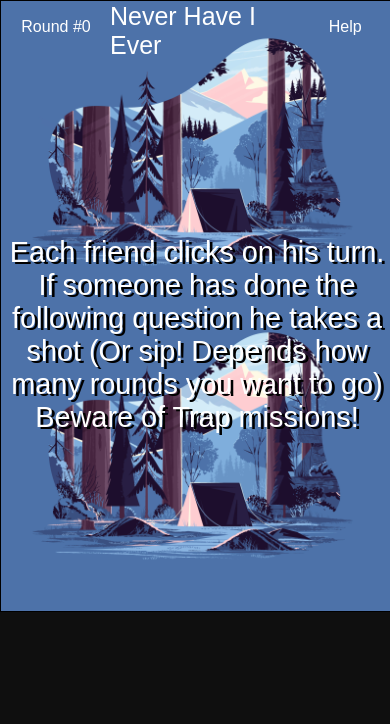
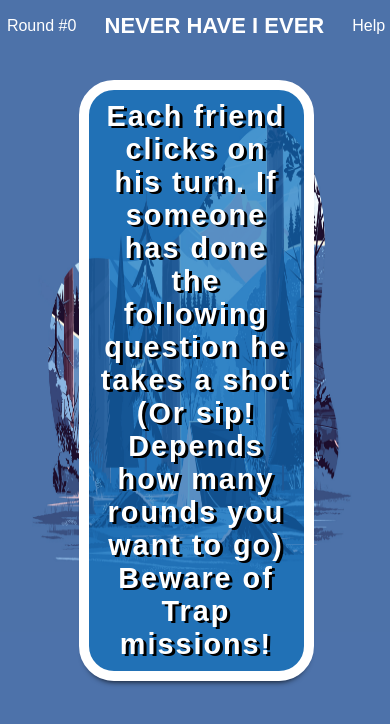
Before and after one commit to elfraim/neverHavei, a React (Create React App) app: page / in a window 390 px wide. Shown: the top 724 px of the page. Built offline with nearby package versions, Linux system fonts and the light colour scheme.

Commit message:
Style changes

```diff
--- a/src/App.css
+++ b/src/App.css
@@ -1,5 +1,5 @@
 body {
-  background-color: #0f0f0f;
+  background-color: #4d72aa;
 }
 
 .App {
@@ -9,10 +9,10 @@ body {
   height: 100%;
   /*background-image: url('./bg.gif');*/
   background-size: 100%;
-  border: 1px solid black;
-  background-color: #0f0f0f;
+  background-color: #4f77b3;
   padding: 1px 1px 1px 1px;
-  background-image: url('./bg.jpg')
+  background-image: url('./bg.jpg');
+  background-size: 100% 100%;
 }
 
 #Card {
@@ -24,19 +24,25 @@ body {
   width: 100%;
   animation-duration: 1s;
   animation-name: bounceIn;
-}
-@media (max-width: 600px) {
-  #Card {
-    align-self: start;
-    height: 550px;
-  }
+  border-radius: 5px;
 }
 
+
 #Card p{
-  grid-area: 2 / 1 / 2 / 4;
+  grid-area: 2 / 1  / 2 / 4;
   padding: 5px 5px 5px 5px;
   color: #ffffff;
   text-shadow: 3px 2px black;
+  font-weight: 900;
+  letter-spacing: 2px;
+  border: 10px solid #039BE5;
+  border-radius: 35px;
+  padding: 10px 10px 10px 10px;
+  width: 50%;
+  justify-self: center;
+  align-self: center;
+  background-color: rgba(13, 112, 189, 0.678);
+  box-shadow: 0px 6px 6px -6px black;
 }
 
 #buttonDiv {
@@ -51,13 +57,30 @@ body {
   padding: 10px 10px 10px 10px;
   animation-duration: 1s;
   animation-name: bounceIn;
+  background-color: #4f77b3;
+  font-weight: 800;
 }
 
 #helpButtonText:hover {
   color: #e91115;
 }
 
-
+/* Mobile */
+@media (max-width: 600px) {
+  #Card {
+    align-self: start;
+    height: 580px;
+    background-image: url('./bg.jpg');
+    background-size: 100% 100%;
+    background-position: center;
+  }
+  .App {
+    background-size: 100% 100%;
+  }
+  #Card p {
+    font-size: 10px;
+  }
+}
 
 /* Animations */
 
--- a/src/App.js
+++ b/src/App.js
@@ -4,13 +4,16 @@ import {HelpButton} from './components/helpButton';
 import {Questions, TrapQuestions} from './data/questions';
 import './App.css';
 
-const titleStyle = {
+let titleStyle = {
   color:      'white',
   gridColumn: '2/4',
   justifySelf: 'center',
   alignSelf: 'center',
-  fontSize: '25px',
-  textDecoration: 'none'
+  fontSize: '22px',
+  textDecoration: 'none',
+  width: '230px',
+  textTransform: 'uppercase',
+  fontWeight: '900'
 }
 class App extends Component {
   constructor(props){
@@ -23,7 +26,8 @@ class App extends Component {
                      'If someone has done the following question ' +
                      'he takes a shot (Or sip! Depends how many rounds you want to go) ' +
                      'Beware of Trap missions!' ,
-        animate: 'bounceIn'
+        animate: 'bounceIn',
+        textColor: 'white'
     }
 }
 
@@ -31,7 +35,8 @@ class App extends Component {
 generateTrap = () => {
   const randIndex = Math.floor(Math.random() * 5);
   this.setState({
-    theQuestion: TrapQuestions[randIndex]
+    theQuestion: TrapQuestions[randIndex],
+    textColor: 'orange'
   })
 }
 
@@ -44,7 +49,8 @@ generateQuestion = () => {
       this.setState({
         theQuestion: 'NEVER HAVE I EVER ' + Questions[index].toUpperCase(),
         roundNumber: this.state.roundNumber + 1,
-        animate: 'bounceIn'
+        animate: 'bounceIn',
+        textColor: 'white'
       })
       Questions.splice(index, 1);
     }
@@ -53,10 +59,14 @@ generateQuestion = () => {
   render() {
     return (
       <div className="App">
-        <a style={titleStyle} href="http://elfraiman.com">Never Have I Ever</a>
-        <p style={{color: 'white', gridColumn: '1 / 2', gridRow: '1/2', justifySelf: 'center'}}>Round #{this.state.roundNumber}</p>
-        <Card question={this.state.theQuestion} handleClick={this.generateQuestion} animate={this.state.animate}/>
-        <HelpButton handleClick={this.generateQuestion} animate={this.state.animate}/>
+        <a style={titleStyle} href="http://elfraiman.com">Never have I ever</a>
+        <p style={{color: 'white', gridColumn: '1 / 2', gridRow: '1/2', justifySelf: 'center', width: '80px'}}>Round #{this.state.roundNumber}</p>
+        <Card question={this.state.theQuestion}
+          handleClick={this.generateQuestion}
+          animate={this.state.animate}
+          color={this.state.textColor} />
+        <HelpButton handleClick={this.generateQuestion}
+          animate={this.state.animate} />
       </div>
     );
   }
--- a/src/components/card.js
+++ b/src/components/card.js
@@ -8,7 +8,7 @@ class Card extends Component {
     render() {
         return (
                 <div id="Card" onClick={this.props.handleClick}>
-                    <p style={{fontSize: '1.8em'}}>{this.props.question}</p>
+                    <p style={{fontSize: '1.8em', color: this.props.color, border: '10px solid ' + this.props.color}}>{this.props.question}</p>
                 </div>
         )
     }
--- a/src/data/questions.js
+++ b/src/data/questions.js
@@ -1,10 +1,10 @@
 
 export const Questions = [
-    "seen an alligator or crocodile in the wild.",
-    "set my or someone else’s hair on fire on purpose.",
-    "had a bad fall because I was walking and texting.",
+    "seen an alligator or crocodile in the wild",
+    "set my or someone else’s hair on fire on purpose",
+    "had a bad fall because I was walking and texting",
     "shot a gun",
-    "cheated on a test.",
+    "cheated on a test",
     "broken something at a friend’s house and then not told them",
     "shoplifted",
     "broken a bone",
```
